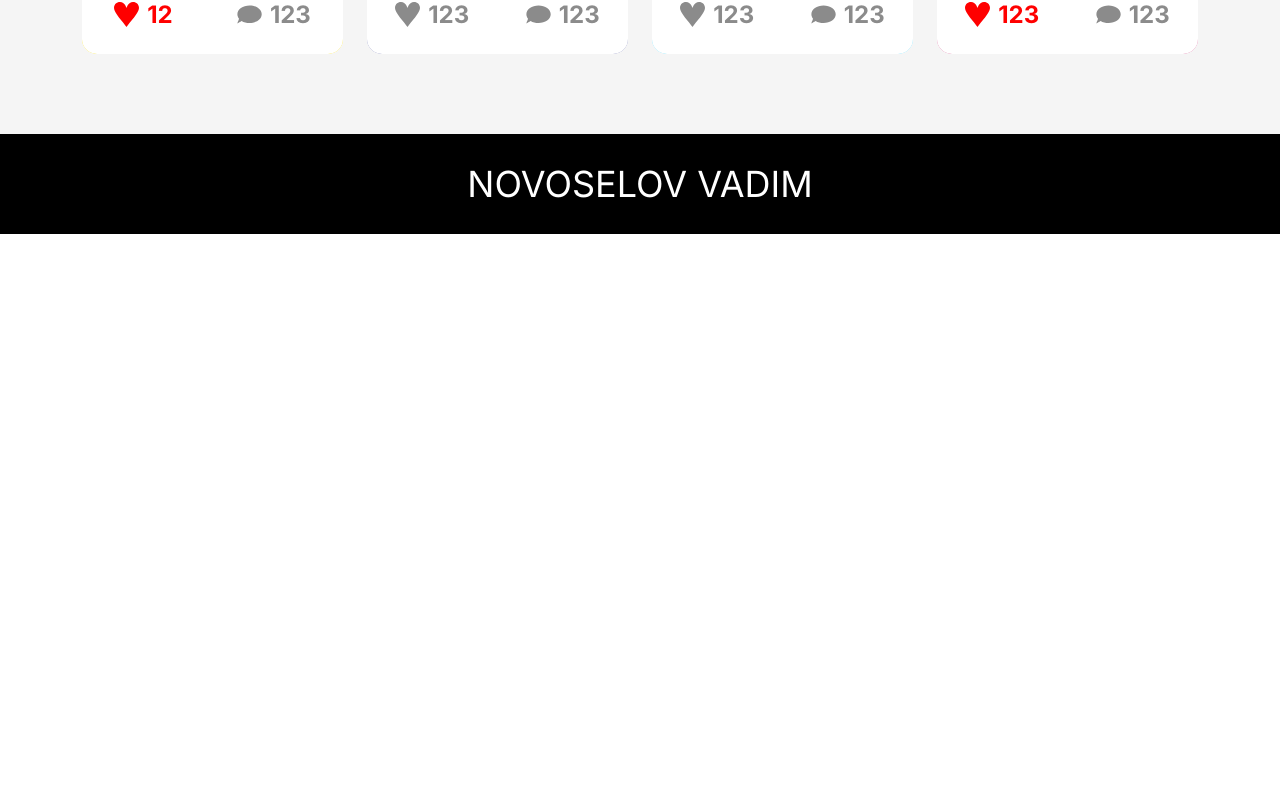
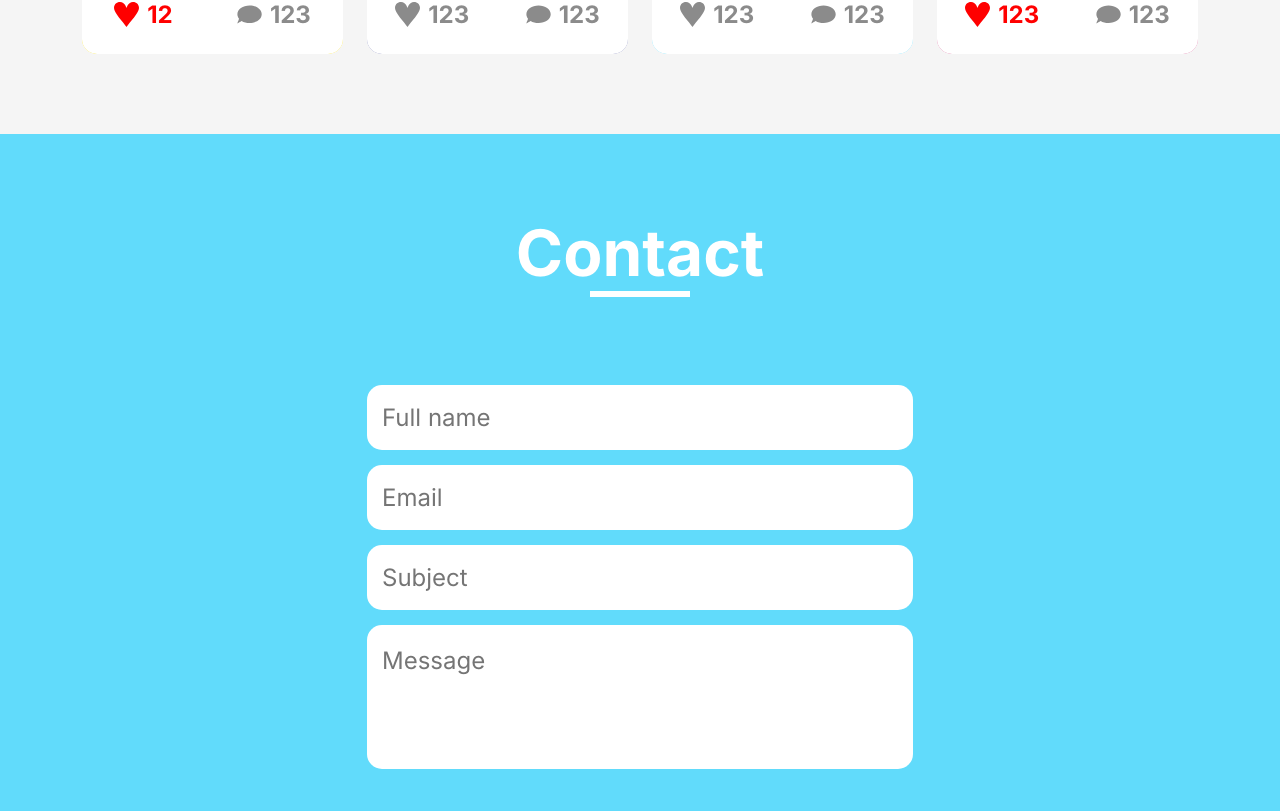
Before and after one commit to Nowator79/ReactPortfolio, a React (Create React App) app: page / in a window 1280 px wide. Shown: the part 2209-3020 px from the top of the page. Before the commit the page ends 2443 px from the top, so only its background shows below. Built offline with nearby package versions, Linux system fonts and the light colour scheme.

Commit message:
create contacts block

```diff
--- a/src/App.js
+++ b/src/App.js
@@ -3,6 +3,7 @@ import Header from './components/blocks/Header/component';
 import MainBlock from './components/blocks/MainBlock/component';
 import AboutBlock from './components/blocks/AboutBlock/component';
 import ExperienceBlock from './components/blocks/ExperienceBlock/component';
+import ContactBlock from './components/blocks/ContactBlock/component';
 import Footer from './components/blocks/Footer/component';
 import './modules/bootstrap/scss/bootstrap.scss';
 import "./fonts/Inter/stylesheet.css";
@@ -43,7 +44,7 @@ function App() {
 			"comments": 123,
 		}
 	]
-	document.title = "Портфолио";
+	document.title = "NOVOSELOV VADIM";
 	return (
 	<div className="App">
 		<div className='main_content'>
@@ -51,6 +52,7 @@ function App() {
 			<MainBlock />
 			<AboutBlock />
 			<ExperienceBlock title="Experience" list={listPost}/>
+			<ContactBlock title="Contact"/>
 		</div>
 		<Footer />
 	</div>
--- /dev/null
+++ b/src/components/blocks/ContactBlock/component.js
@@ -0,0 +1,23 @@
+import React from 'react';
+import ContactForm from '../../forms/ContactForm/component';
+
+class ContactBlock extends React.Component{
+	render() {
+		return (
+			<div className="contact_block">
+				<div className="container">
+					<div>
+						<div className="title_block">
+							<h2>
+								{this.props.title}
+							</h2>
+						</div>
+						<ContactForm />
+					</div>
+				</div>
+			</div>
+		);
+	}
+}
+
+export default ContactBlock;
--- /dev/null
+++ b/src/components/blocks/ContactBlock/styles.scss
@@ -0,0 +1,12 @@
+
+.contact_block{
+	padding-top: $block_margin_vertical;
+	padding-bottom: $block_margin_vertical;
+	background-color: $react_color;
+	h2{
+		color: $white;
+		&::after{
+			background: $white;
+		}
+	}
+}
--- /dev/null
+++ b/src/components/forms/ContactForm/component.js
@@ -0,0 +1,22 @@
+import React from 'react';
+class ContactForm extends React.Component{
+	constructor(props) {
+		super(props);
+		let clone = Object.assign({}, props);
+		this.state = clone;
+	}
+	render() {
+		return (
+			<div className='row justify-content-center'>
+				<form className='contact_form col-lg-6'>
+					<input placeholder='Full name'></input>
+					<input placeholder='Email'></input>
+					<input placeholder='Subject'></input>
+					<textarea placeholder='Message' rows={3}></textarea>
+				</form>
+			</div>
+		);
+	}
+
+}
+export default ContactForm;
--- /dev/null
+++ b/src/components/forms/ContactForm/styles.scss
@@ -0,0 +1,20 @@
+.contact_form{
+	display: flex;
+	flex-direction: column;
+
+	input,
+	textarea{
+		margin-bottom: 15px;
+		border: unset;
+		outline: unset;
+		border-radius: 15px;
+		padding: 18px 15px;
+		font-size: 24px;
+	}
+	input{
+		height: 65px;
+	}
+	textarea{
+		resize: none;
+	}
+}
--- a/src/index.scss
+++ b/src/index.scss
@@ -1,12 +1,6 @@
 @import "modules/styles_var/variables.scss";
 
-@import "components/blocks/AboutBlock/styles.scss";
-@import "components/blocks/ExperienceBlock/styles.scss";
-@import "components/blocks/Footer/styles.scss";
-@import "components/blocks/Header/styles.scss";
-@import "components/blocks/MainBlock/styles.scss";
-@import "components/cards/CardPost/styles.scss";
-@import "components/cards/CardPostList/styles.scss";
+
 
 *{
 	font-family: 'Inter';
@@ -101,3 +95,15 @@ body{
 	border-bottom-left-radius: 15px;
 	border-bottom-right-radius: 15px;
 }
+
+@import "components/blocks/AboutBlock/styles.scss";
+@import "components/blocks/ExperienceBlock/styles.scss";
+@import "components/blocks/Footer/styles.scss";
+@import "components/blocks/Header/styles.scss";
+@import "components/blocks/MainBlock/styles.scss";
+@import "components/blocks/ContactBlock/styles.scss";
+
+@import "components/cards/CardPost/styles.scss";
+@import "components/cards/CardPostList/styles.scss";
+
+@import "components/forms/ContactForm/styles.scss";
```
